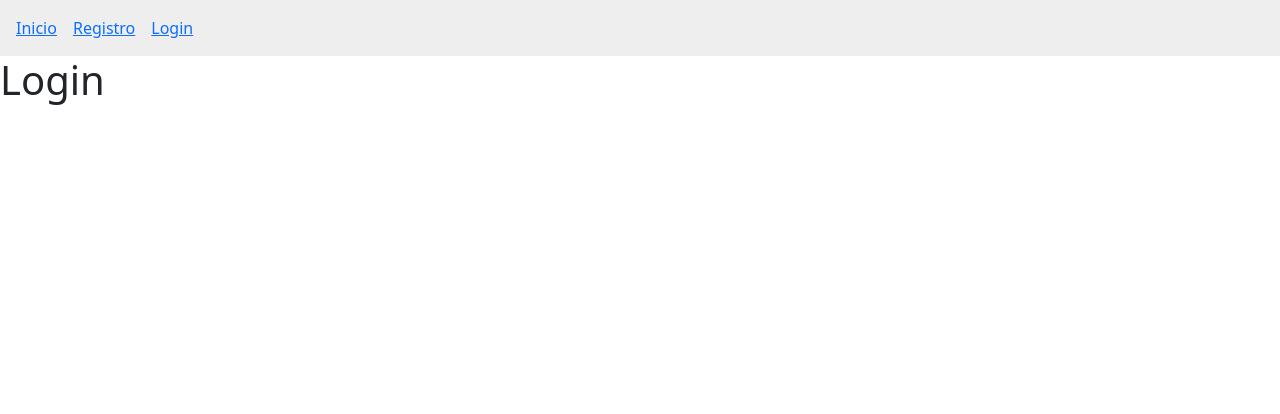
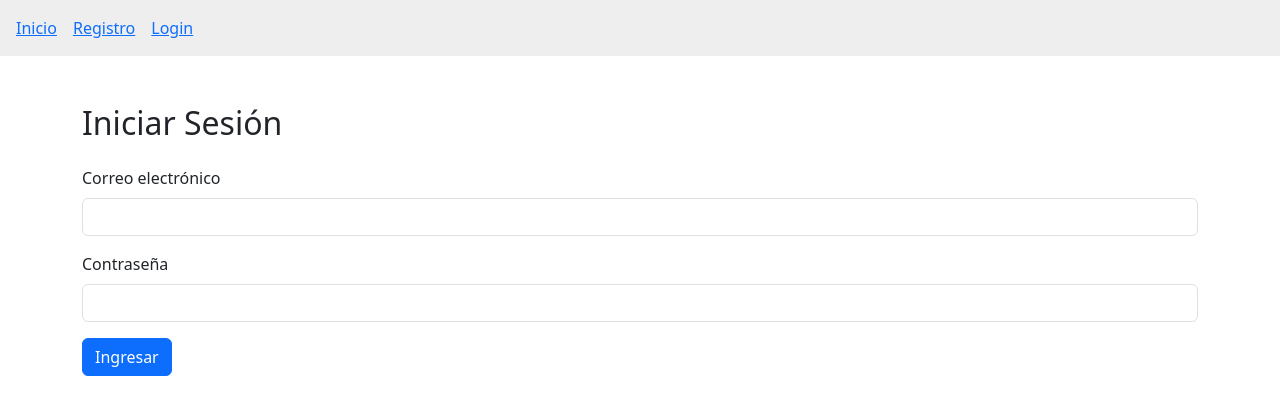
Before and after one commit to SantiagoLamot/mercado-pago-validador, a React (Vite) app in the folder front/validador-frontend/: page /login in a window 1280 px wide. Shown: the top 414 px of the page. Built offline with nearby package versions, Linux system fonts and the light colour scheme.

Commit message:
Update Login.jsx

```diff
--- a/front/validador-frontend/src/pages/Login.jsx
+++ b/front/validador-frontend/src/pages/Login.jsx
@@ -1,2 +1,87 @@
-const Login = () => <h1>Login</h1>
+import { useState } from 'react'
+import { useNavigate } from 'react-router-dom'
+
+const Login = () => {
+  const [form, setForm] = useState({
+    email: '',
+    password: ''
+  })
+
+  const [errors, setErrors] = useState({})
+  const [showSuccess, setShowSuccess] = useState(false)
+
+  const navigate = useNavigate()
+
+  const handleChange = (e) => {
+    const { name, value } = e.target
+    setForm({ ...form, [name]: value })
+  }
+
+  const validate = () => {
+    const newErrors = {}
+
+    if (!form.email.includes('@')) newErrors.email = 'Correo inválido'
+    if (form.password.length < 6) newErrors.password = 'Mínimo 6 caracteres'
+
+    return newErrors
+  }
+
+  const handleSubmit = (e) => {
+    e.preventDefault()
+    const validationErrors = validate()
+    if (Object.keys(validationErrors).length === 0) {
+      // Simular login correcto
+      setShowSuccess(true)
+
+      setTimeout(() => {
+        navigate('/')
+      }, 1500)
+    } else {
+      setErrors(validationErrors)
+      setShowSuccess(false)
+    }
+  }
+
+  return (
+    <div className="container mt-5">
+      <h2 className="mb-4">Iniciar Sesión</h2>
+
+      {/* ✅ Cartel de éxito */}
+      {showSuccess && (
+        <div className="alert alert-success" role="alert">
+          ¡Logueado correctamente! Redirigiendo al menú principal...
+        </div>
+      )}
+
+      <form onSubmit={handleSubmit} noValidate>
+        <div className="mb-3">
+          <label className="form-label">Correo electrónico</label>
+          <input
+            type="email"
+            name="email"
+            className={`form-control ${errors.email ? 'is-invalid' : ''}`}
+            value={form.email}
+            onChange={handleChange}
+          />
+          {errors.email && <div className="invalid-feedback">{errors.email}</div>}
+        </div>
+
+        <div className="mb-3">
+          <label className="form-label">Contraseña</label>
+          <input
+            type="password"
+            name="password"
+            className={`form-control ${errors.password ? 'is-invalid' : ''}`}
+            value={form.password}
+            onChange={handleChange}
+          />
+          {errors.password && <div className="invalid-feedback">{errors.password}</div>}
+        </div>
+
+        <button type="submit" className="btn btn-primary">Ingresar</button>
+      </form>
+    </div>
+  )
+}
+
 export default Login
```
